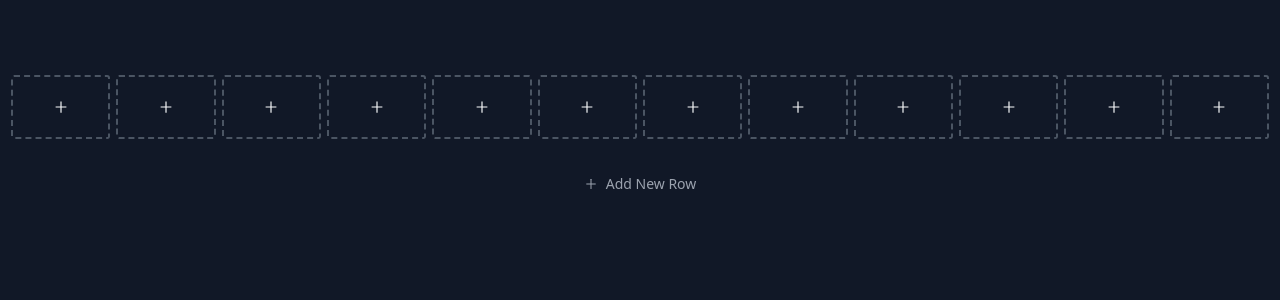
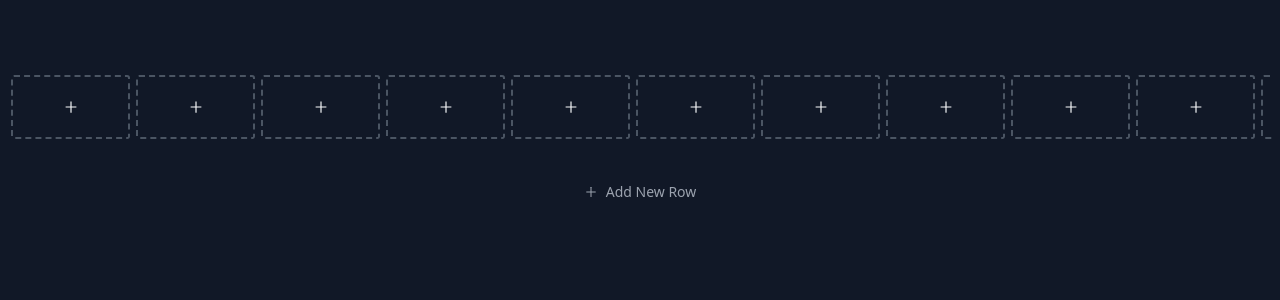
Before and after one commit to Smitt2767/board-stratagy, a React (Create React App) app: page / in a window 1280 px wide. Both pictures are taken after a click on the button "Add New Row". Shown: the top 300 px of the page. Built offline with nearby package versions, Linux system fonts and the light colour scheme.

Commit message:
overflow-x

```diff
--- a/src/components/board/Board.jsx
+++ b/src/components/board/Board.jsx
@@ -2,11 +2,33 @@ import React from "react";
 import { DragDropContext } from "react-beautiful-dnd";
 import { useDispatch } from "react-redux";
 import { useSelector } from "react-redux";
+import styled from "styled-components";
 import {
   reOrderCardsBetweenRows,
   reOrderCardsWithinRow,
 } from "../../store/actions";
 import Row from "./Row";
+
+const Container = styled.div`
+  ::-webkit-scrollbar {
+    height: 5px;
+  }
+
+  /* Track */
+  ::-webkit-scrollbar-track {
+    background: rgba(75, 85, 99, 0.397);
+  }
+
+  /* Handle */
+  ::-webkit-scrollbar-thumb {
+    background: rgb(75, 85, 99);
+  }
+
+  /* Handle on hover */
+  ::-webkit-scrollbar-thumb:hover {
+    background: rgb(66, 80, 99);
+  }
+`;
 
 const Board = () => {
   const { rows, cards } = useSelector((state) => state.board);
@@ -88,14 +110,18 @@ const Board = () => {
     }
   };
 
+  const rowsLength = Object.keys(rows).length;
+
   return (
-    <div className="flex flex-col mb-5 relative">
+    <Container className="mb-5 w-full overflow-x-auto relative pb-2">
+      <div className={rowsLength ? "w-[1500px]" : ""}>
         <DragDropContext onDragEnd={handleDragEnd}>
           {[...Object.keys(rows)].map((id) => (
             <Row {...rows[id]} key={id} />
           ))}
         </DragDropContext>
       </div>
+    </Container>
   );
 };
 
--- a/src/components/board/Card.jsx
+++ b/src/components/board/Card.jsx
@@ -261,7 +261,7 @@ const Card = ({
       <Draggable draggableId={id} index={index} isDragDisabled={!hasData}>
         {(provided, snapshot) => (
           <div
-            className={`${sizes[colSpan]} `}
+            className={`${sizes[colSpan]} h-16 mx-[3px] min-w-[24px]`}
             {...provided.dragHandleProps}
             {...provided.draggableProps}
             ref={provided.innerRef}
@@ -269,7 +269,7 @@ const Card = ({
           >
             {hasData ? (
               <CardContainer
-                className="h-16 mx-[3px] flex items-center justify-center flex-col rounded-[3px] px-1 overflow-hidden"
+                className="h-full w-full  flex items-center justify-center flex-col rounded-[3px] px-1 overflow-hidden"
                 color={color}
                 onClick={handleClick}
                 {...(snapshot.isDragging || snapshot.isDropAnimating
@@ -299,7 +299,7 @@ const Card = ({
               </CardContainer>
             ) : (
               <div
-                className={`border-2 mx-[3px] border-dashed h-16 flex items-center justify-center rounded-[3px] cursor-pointer hover:border-white transition-colors duration-500 hover:text-white ${
+                className={`h-full w-full border-2  border-dashed flex items-center justify-center rounded-[3px] cursor-pointer hover:border-white transition-colors duration-500 hover:text-white ${
                   sizes[colSpan]
                 } ${
                   isSelected ? "border-white text-white" : "border-gray-600"
```
Lines whose indentation alone changed are shown as unchanged.
